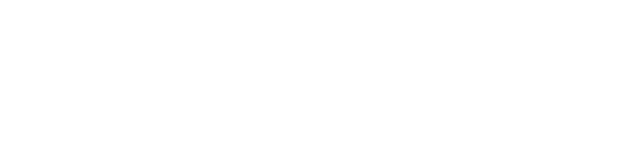
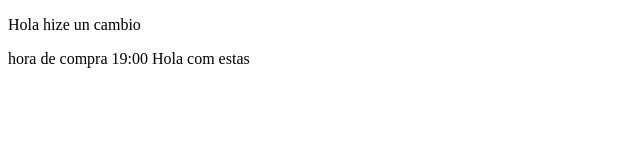
Before and after one commit to JhoeJhl/Prueba, a plain HTML site: page index.html in a window 1280 px wide. Shown: the whole page, without its empty margins (0-640 px from the left). Drawn offline with Linux system fonts and the light colour scheme.

Commit message:
Cambio realizado

```diff
--- a/index.html
+++ b/index.html
@@ -6,6 +6,9 @@
     <title>Document</title>
 </head>
 <body>
-
+    <p>Hola hize un cambio</p>
+    <span> hora de compra 19:00</span>
+    Hola
+    com estas
 </body>
 </html>
```
